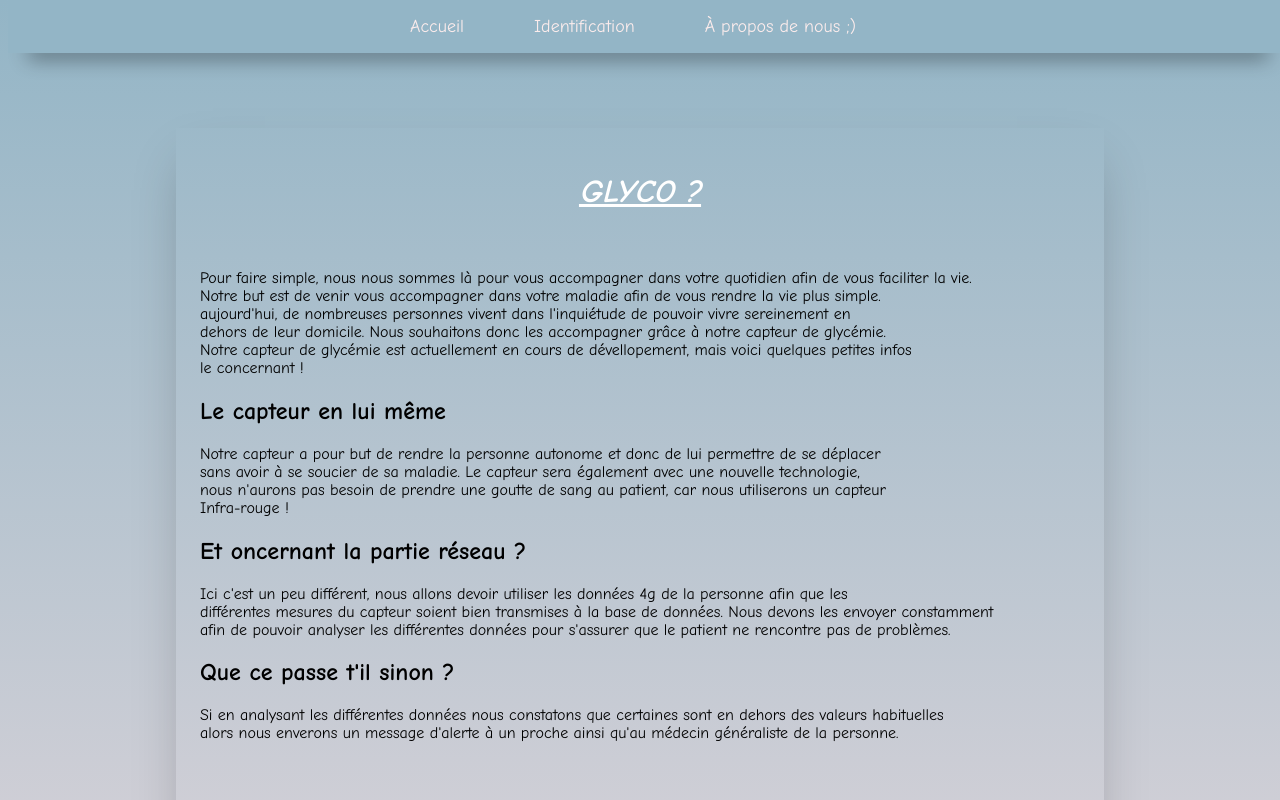
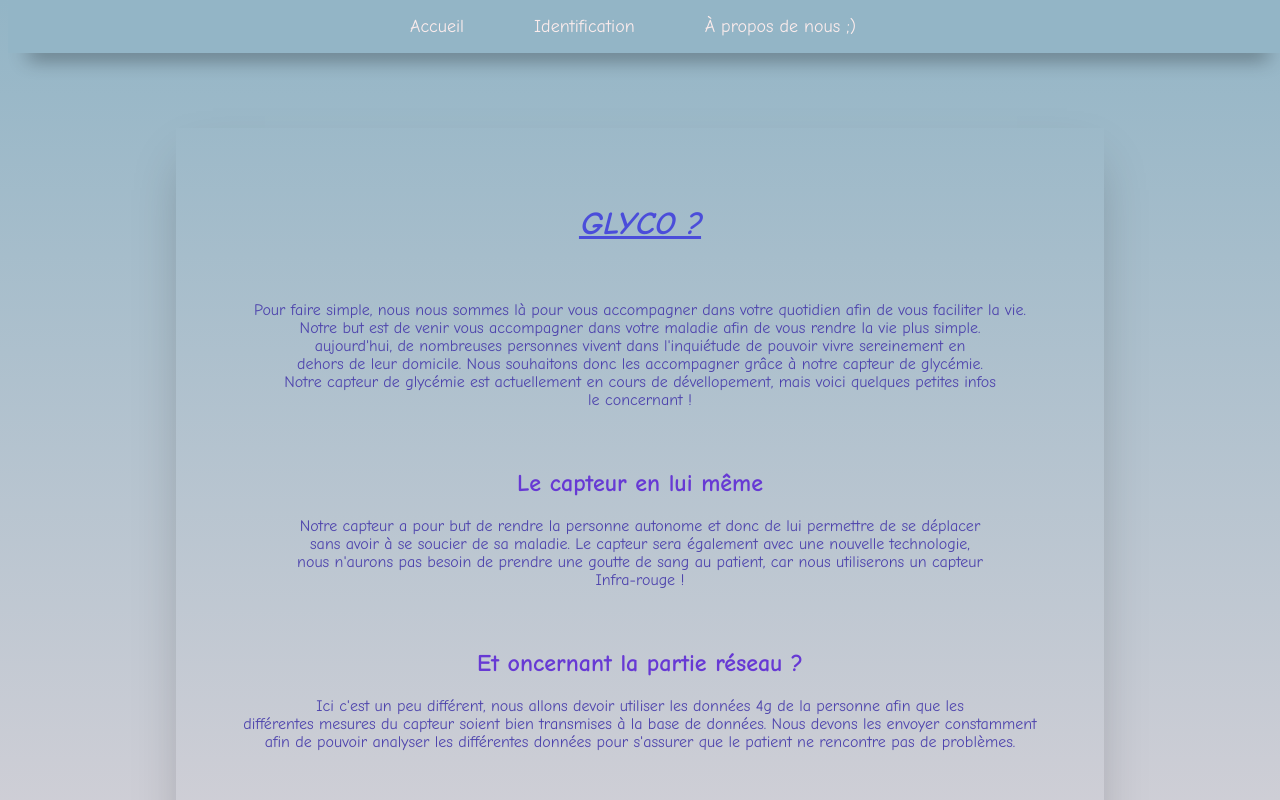
Before and after one commit to Spirouu/mespi, a plain HTML site: page index.html in a window 1280 px wide. Shown: the top 800 px of the page. Drawn offline with Linux system fonts and the light colour scheme.

Commit message:
Update indexstyle.css

```diff
--- a/css/indexstyle.css
+++ b/css/indexstyle.css
@@ -62,9 +62,10 @@ body {
 
 h1{
     text-align: center;
-    color: #fff;
+    color: rgb(75, 77, 218);
     text-decoration: underline;
     font-style: italic;
+    padding-top: 1em;
 }
 
 
@@ -82,6 +83,16 @@ h1{
     align-items: center;
 }
 
+h2{
+    text-align: center;
+    color: rgb(103, 57, 212);
+}
+
+p{
+    text-align: center;
+    color: rgb(78, 68, 173);
+    padding-bottom: 2.5em;
+}
 .conteneur{
     width: 30em;
 }
```
